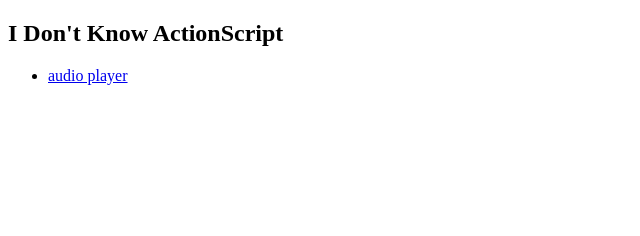
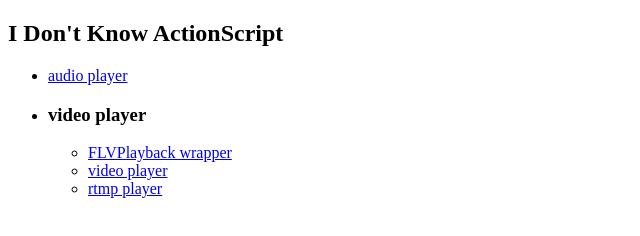
Before and after one commit to taluoo/I-Dont-Know-ActionScript, a plain HTML site: page index.html in a window 1280 px wide. Shown: the whole page, without its empty margins (0-640 px from the left). Drawn offline with Linux system fonts and the light colour scheme.

Commit message:
update index

```diff
--- a/index.html
+++ b/index.html
@@ -11,6 +11,14 @@
 <h2>I Don't Know ActionScript</h2>
 <ul>
     <li><a href="./audio/index.html?checkPolicyFile=true&url=../res/i_remember.mp3">audio player</a></li>
+    <li>
+        <h3>video player</h3>
+        <ul>
+            <li><a href="./video/flv_playback_wrapper.html?url=../res/SampleVideo_1280x720_5mb.flv">FLVPlayback wrapper</a></li>
+            <li><a href="./video/video_player.html?url=../res/SampleVideo_1280x720_5mb.flv">video player</a></li>
+            <li><a href="./video/rtmp_player.html?connection=rtmp://192.168.1.37/vod/&stream=MP4:sample1_1000kbps.f4v">rtmp player</a></li>
+        </ul>
+    </li>
 </ul>
 </body>
 </html>
```
